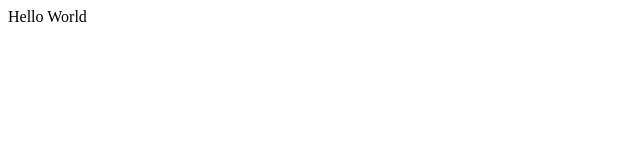
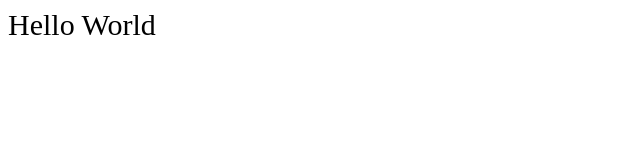
Before and after one commit to Yashparwal1/Yashparwal1.github.io, a plain HTML site: page index.html in a window 1280 px wide. Shown: the whole page, without its empty margins (0-640 px from the left). Drawn offline with Linux system fonts and the light colour scheme.

Commit message:
Update index.html

```diff
--- a/index.html
+++ b/index.html
@@ -1,4 +1,6 @@
 <html>
-<head><title>Test Document</title></head>
+<head><title>Test Document</title>
+<link href='style.css' rel='stylesheet' />
+</head>
 <body>Hello World</body>
 </html>
```
